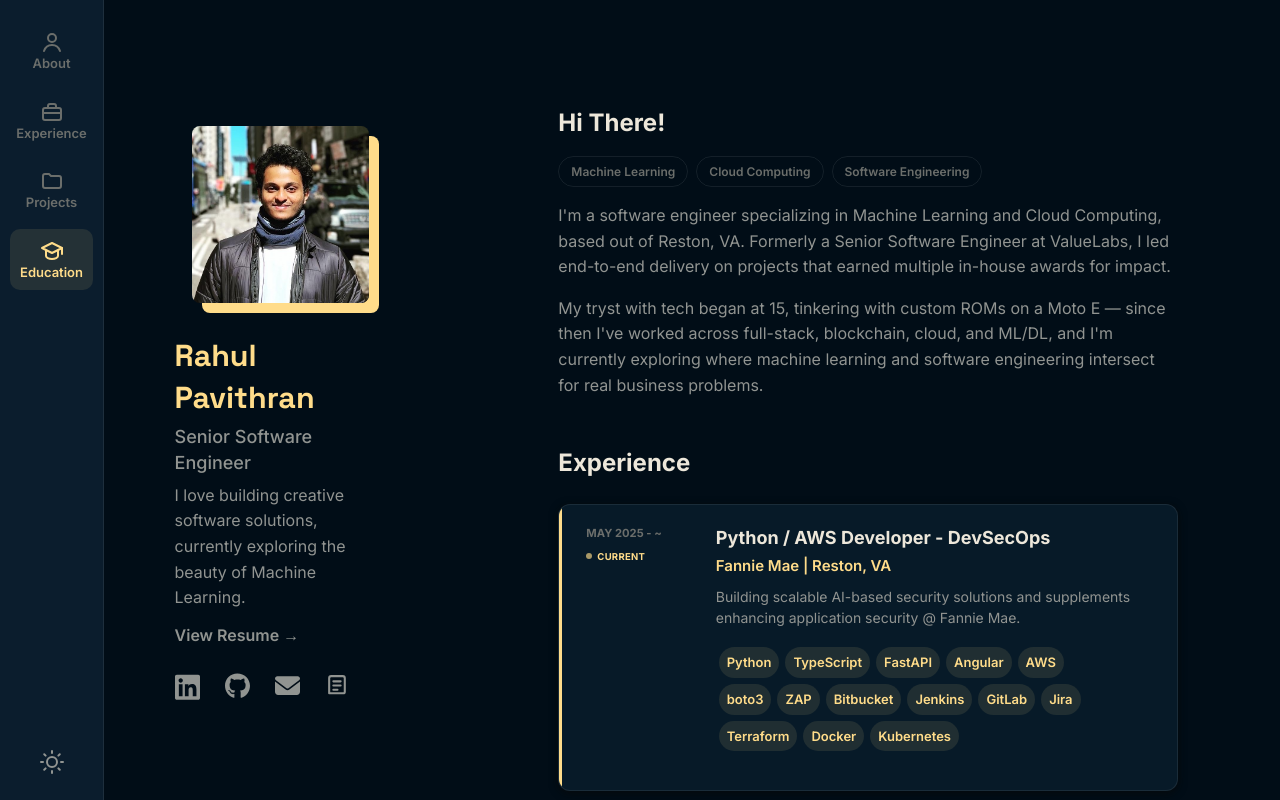
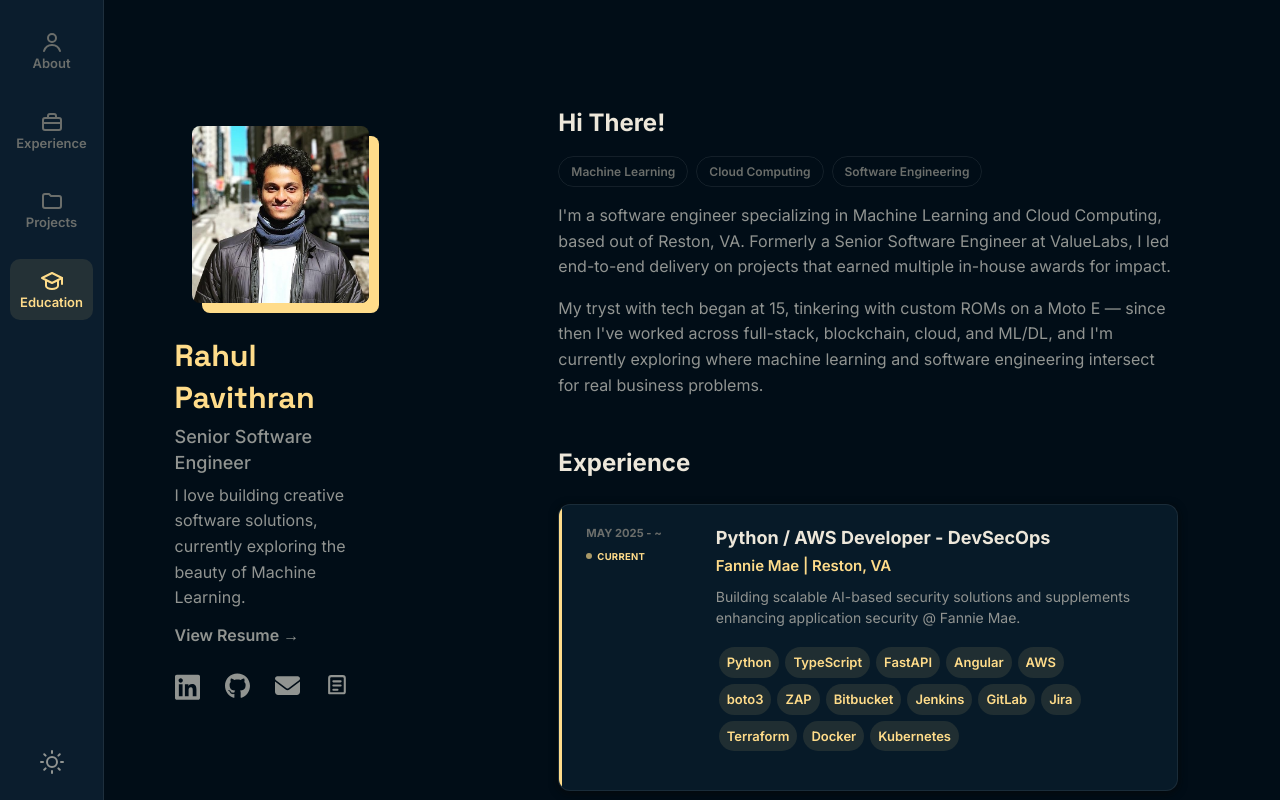
Before and after one commit to alpha2303/alpha2303.github.io, a React (Vite) app: page / in a window 1280 px wide. Built offline with nearby package versions, Linux system fonts and the light colour scheme.

Commit message:
Increase spacing between desktop nav item sets
Widens the gap between each icon-label pair in the desktop rail for
better visual separation; mobile spacing is unchanged.

```diff
--- a/src/components/navbar/navbarStyles.css
+++ b/src/components/navbar/navbarStyles.css
@@ -72,7 +72,7 @@
     flex: 1;
     flex-direction: column;
     height: auto;
-    gap: 8px;
+    gap: 18px;
   }
 
   .nav-item {
```
